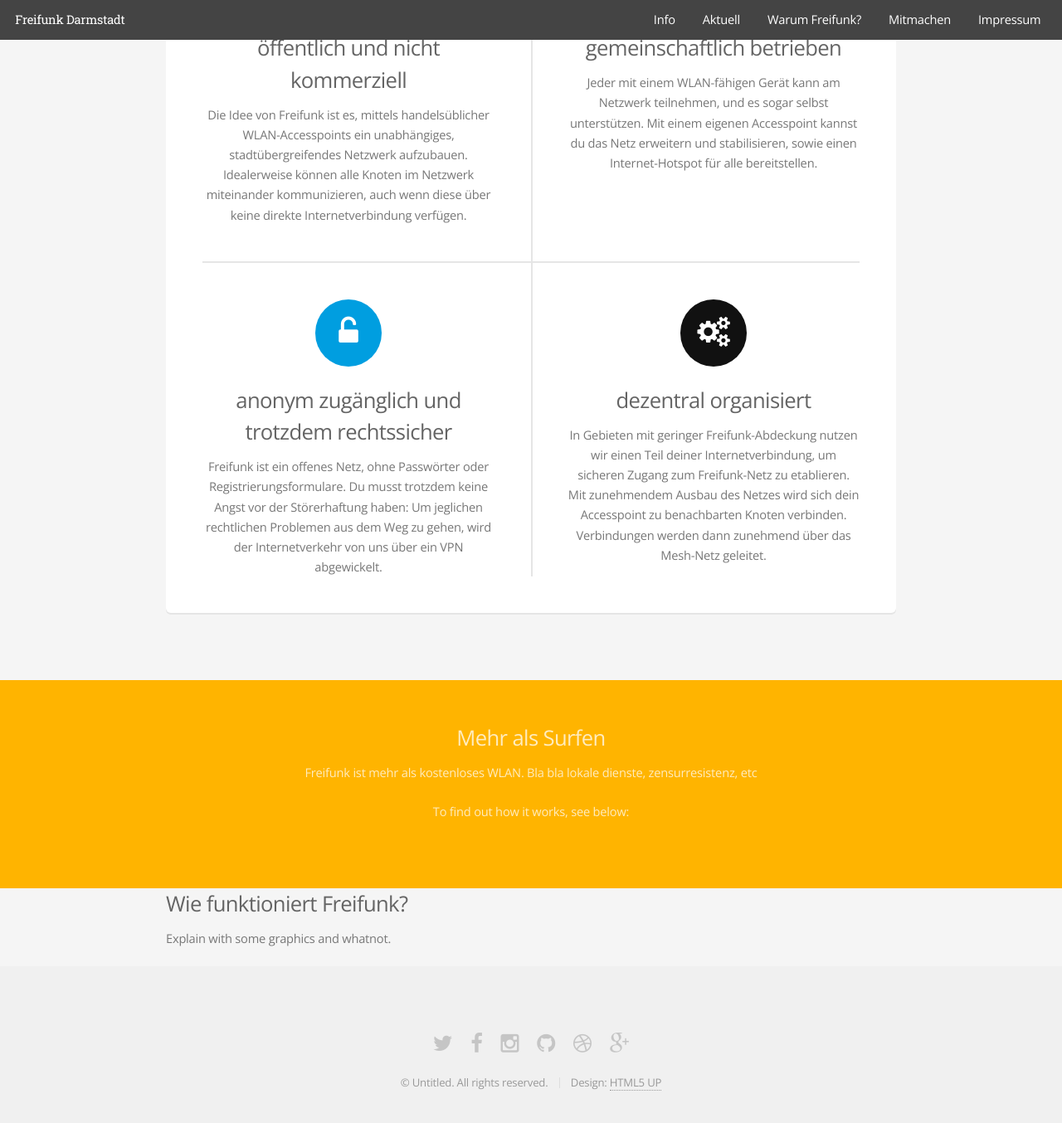
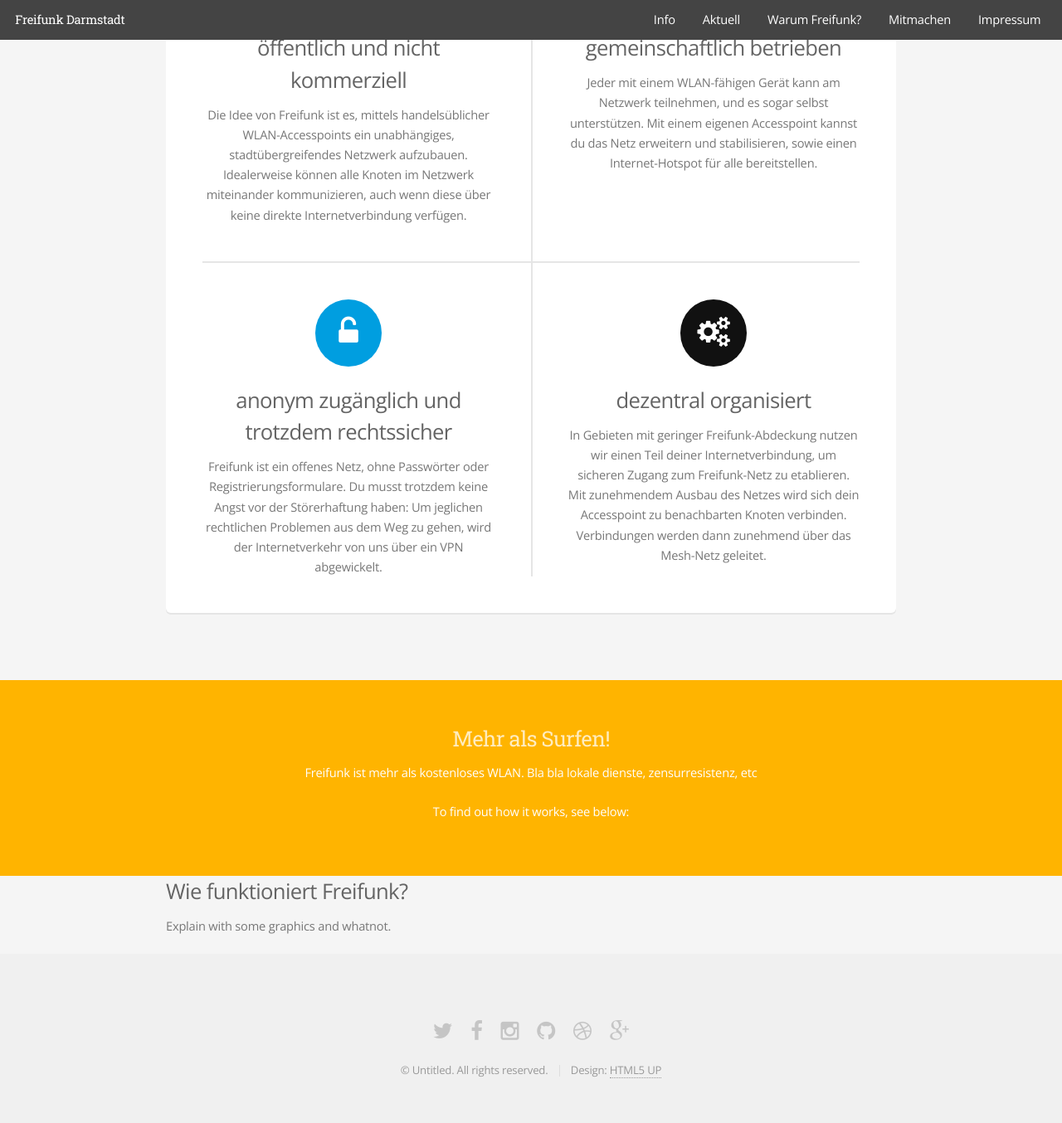
Before and after one commit to mdrenger/darmstadt.freifunk.net, a Jekyll site: the page built from pages/index.html, in a window 1280 px wide and 1400 px high, scrolled down 1041 px. Shown: the top 1354 px of the window at 83% size. Built offline with Jekyll 4.4.1, drawn with Linux system fonts in a browser that asks for light colours.

Commit message:
changed cta to stripe and fixed its padding

```diff
--- a/_sass/_vars.scss
+++ b/_sass/_vars.scss
@@ -8,6 +8,7 @@
 
 // Font.
 	$font-family:				'Open Sans', sans-serif;
+	$fancy-font:				'Roboto Slab', sans-serif;
 	$font-family-fixed:			monospace;
 	$font-weight:				300;
 	$font-weight-bold:			400;
--- a/css/style.scss
+++ b/css/style.scss
@@ -957,7 +957,7 @@
 		z-index: 10000;
 
 		h1 {
-			font-family: "Roboto Slab";
+			font-family: $fancy-font;
 			color: inherit;
 			height: inherit;
 			left: 1.25em;
@@ -1193,7 +1193,7 @@
 		}
 
 		h2 {
-			font-family: "Roboto Slab";
+			font-family: $fancy-font;
 			font-size: 4em;
 			font-weight: $font-weight-bold;
 			line-height: 1em;
@@ -1314,17 +1314,18 @@
 		}
 	}
 
-/* CTA */
+/* stripe */
 
-	#cta {
+	#stripe {
 		background: $color-accent3-bg;
-		color: $color-accent3-fg;
+		color: #fff;
 		margin: 0;
-		padding: 3.5em 0 4em 0;
+		padding: 3.5em 0 3em 0;
 		text-align: center;
 
 		h2, h3, h4, h5, h6 {
-			color: inherit;
+			color: $color-accent3-fg;
+			font-family: $fancy-font;
 		}
 
 		form {
--- a/pages/index.html
+++ b/pages/index.html
@@ -61,8 +61,8 @@
 			</div>
 		</section>
 	 </section>
-	<section id="cta">
-		<h3>Mehr als Surfen</h3>
+	<section id="stripe">
+		<h3>Mehr als Surfen!</h3>
 		<p>Freifunk ist mehr als kostenloses WLAN. Bla bla lokale dienste, zensurresistenz, etc</p>
 		<p>To find out how it works, see below:</p>
 	</section>
```
